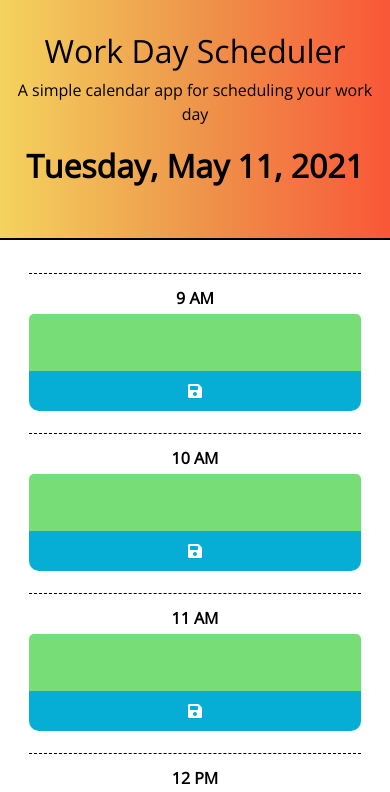
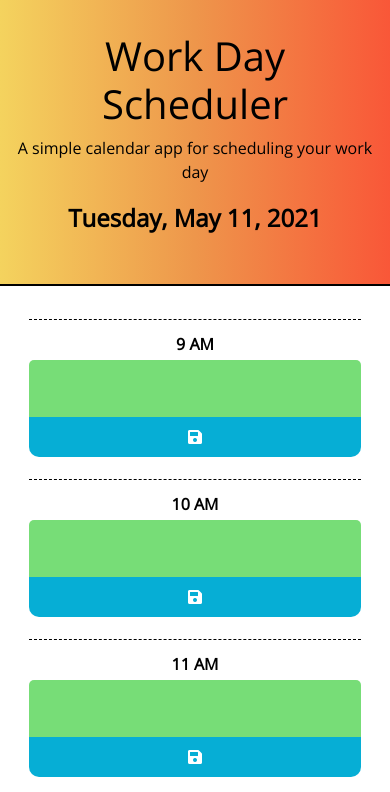
Before and after one commit to CailinBellWold/Work-Day-Scheduler, a plain HTML site: page index.html in a window 390 px wide. Shown: the top 792 px of the page. Drawn offline with nearby package versions, Linux system fonts and the light colour scheme.

Commit message:
Updated Media Queries.

```diff
--- a/style/style.css
+++ b/style/style.css
@@ -109,13 +109,13 @@ textarea {
   border-bottom: 2px solid var(--c-black);
   }
   .jumbotron h1 {
-    font-size: xx-large;
+    font-size: 3em;
   }
   .jumbotron p {
     font-size: medium;
   }
   .jumbotron #currentDate {
-    font-size: x-large;
+    font-size: 2em;
   }
   .row {
     margin-bottom: 5em;
@@ -138,9 +138,9 @@ textarea {
 
 @media only screen and (max-width:502px) {
     .jumbotron h1 {
-      font-size: xx-large;
+      font-size: 2.5em;
     }
     .jumbotron #currentDate {
-      font-size: xx-large;
+      font-size: 1.5em;
     }
 }
```
